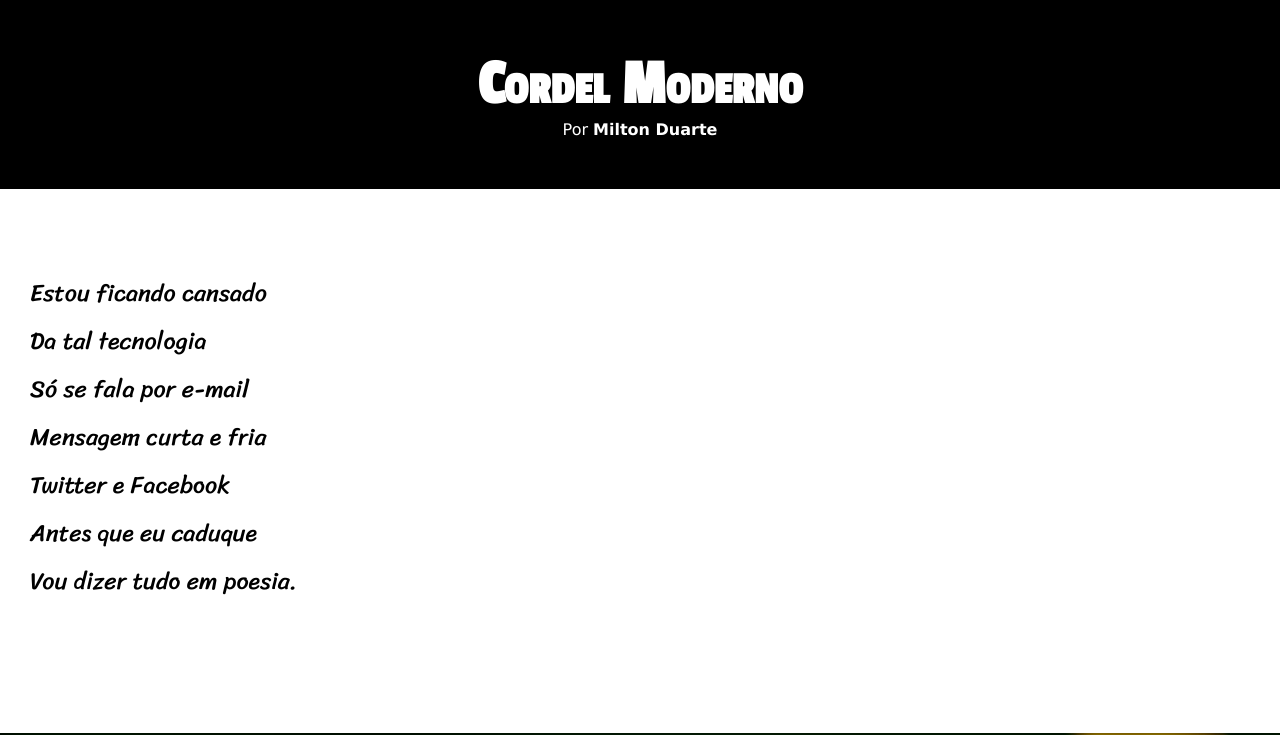
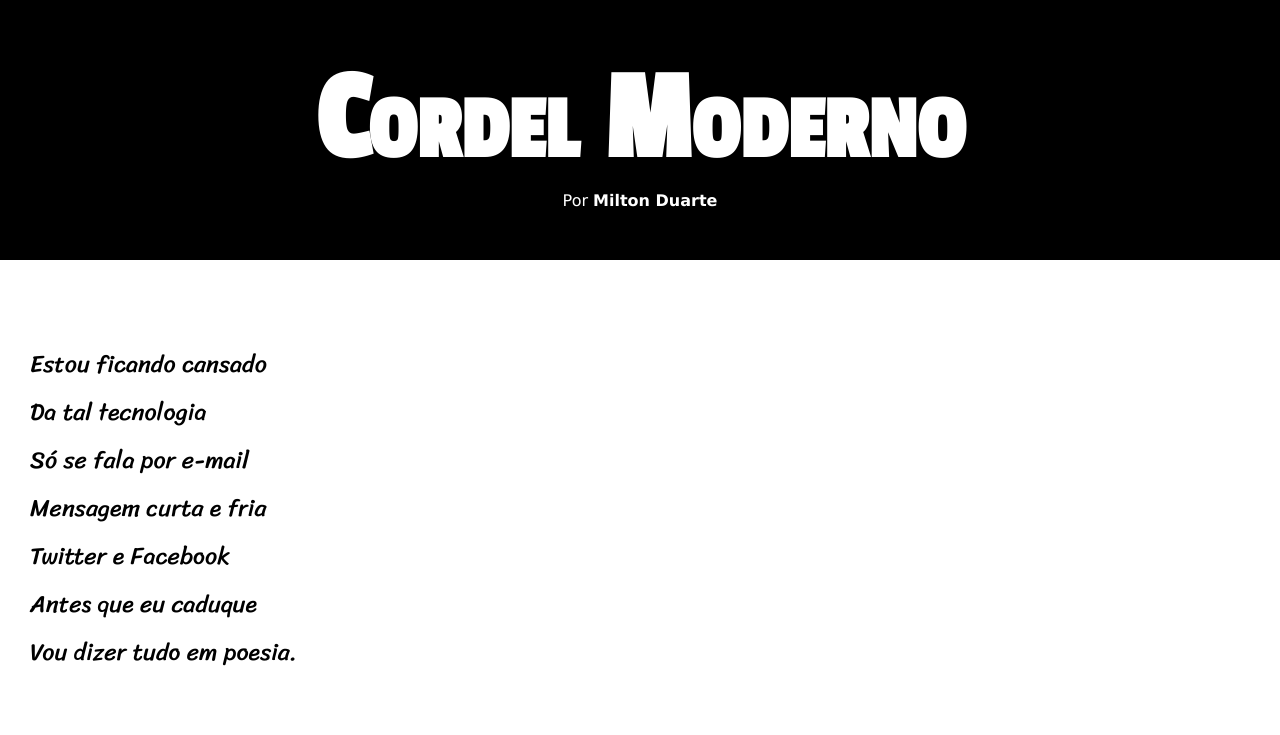
Before and after one commit to guilhermeborim/projeto-cordel, a plain HTML site: page index.html in a window 1280 px wide. Shown: the top 735 px of the page. Drawn offline with Linux system fonts and the light colour scheme.

Commit message:
atualizacao header

```diff
--- a/estilo/style.css
+++ b/estilo/style.css
@@ -31,10 +31,11 @@ header > h1 {
     padding-top: 50px;
     font-variant: small-caps;
     font-family: var(--font3);
-    font-size: 4em;
+    font-size: 10vw;
 }
 header > p {
     padding-bottom: 50px;
+    font-size: 1em;
 }
 
 a {
```
